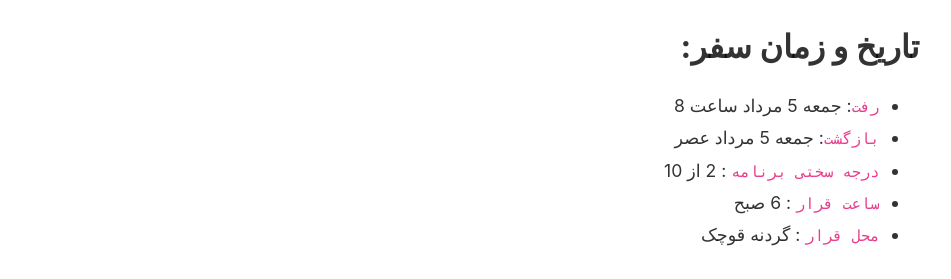
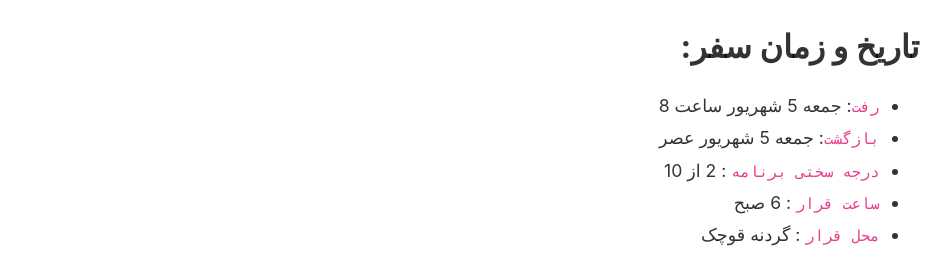
Before and after one commit to MHKarami97/active, a Jekyll site: the page built from _posts/2021-08-23-janeston.md, in a window 1280 px wide and 900 px high, scrolled down 1393 px. Shown: the part 165-444 px from the top of the window, without its empty margins (168-1119 px from the left). Built offline with Jekyll 4.4.1, drawn with Linux system fonts in a browser that asks for light colours; nearby versions of some CDN libraries; comment, search, counter and statistics services are not loaded.

Commit message:
update janeston

```diff
--- a/_posts/2021-08-23-janeston.md
+++ b/_posts/2021-08-23-janeston.md
@@ -17,8 +17,8 @@ rating: 5
 آبنیک با دارا بودن آب و هوای سرد و ییلاقی، حاشیه سرسبز رودخانه کلارود و دامنه های گسترده کوههای اطراف همه ساله بخصوص در فصول بهار و تابستان پذیرای گروه گردشگران از تهران و سایر نقاط کشور است. رودخانه کلارود (که محلی ها به آن رودخانه آبنیک می گویند) به طول ۷ کیلومتر از کوه‌های جانستون و خرسنگ سرچشمه گرفته و یکی از سرشاخه‌های رودخانه جاجرود به شمار می‌آید.
 
 ## تاریخ و زمان سفر:
-  - `رفت`: جمعه 5 مرداد ساعت 8
-  - `بازگشت`: جمعه 5 مرداد عصر
+  - `رفت`: جمعه 5 شهریور ساعت 8
+  - `بازگشت`: جمعه 5 شهریور عصر
   - `درجه سختی برنامه` : 2 از 10
   - `ساعت قرار` : 6 صبح
   - `محل قرار` : گردنه قوچک
```
